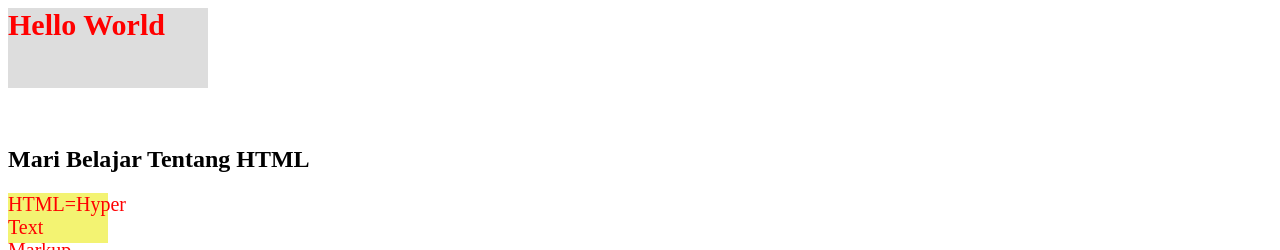
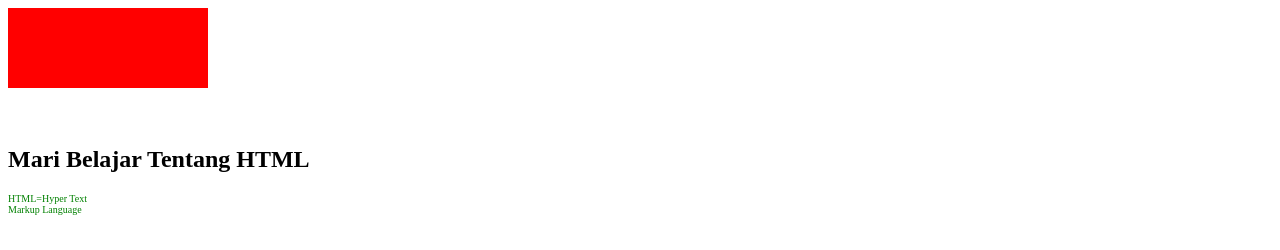
Before and after one commit to maurezaqurrotul/maurezaqurrotul.github.io, a plain HTML site: page index.html in a window 1280 px wide. Shown: the top 250 px of the page. Drawn offline with Linux system fonts and the light colour scheme; grey boxes are pictures that could not be loaded.

Commit message:
Update stylesheet.css

```diff
--- a/stylesheet.css
+++ b/stylesheet.css
@@ -1,19 +1,19 @@
 h1 {
-  color: red;
-  font-size: 30px;
-  background-color: #ddd;
+  color:red;
+  font-size:30px;
+  background-color: #ff0000;
   height:80px;
   width:200px;
+  font-family:serif;
 }
 p {
-  color: #ff0000;
-  font-size: 20px;
-  background-color: #f3f372;
+  color:green;
+  font-size:10px;
   height:50px;
   width:100px;
 }
 img {
-  height:100px;
+  height:150px;
   width:200px;
 }
 li {
```
